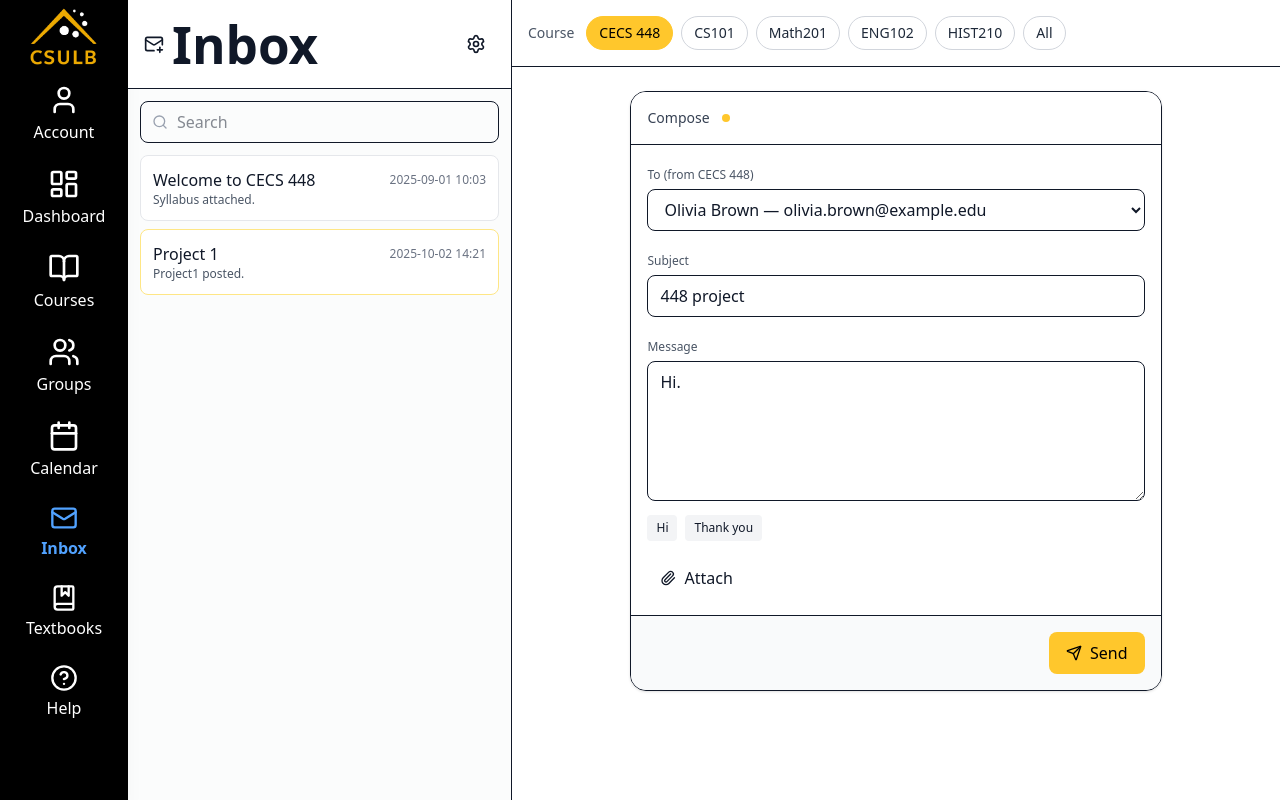
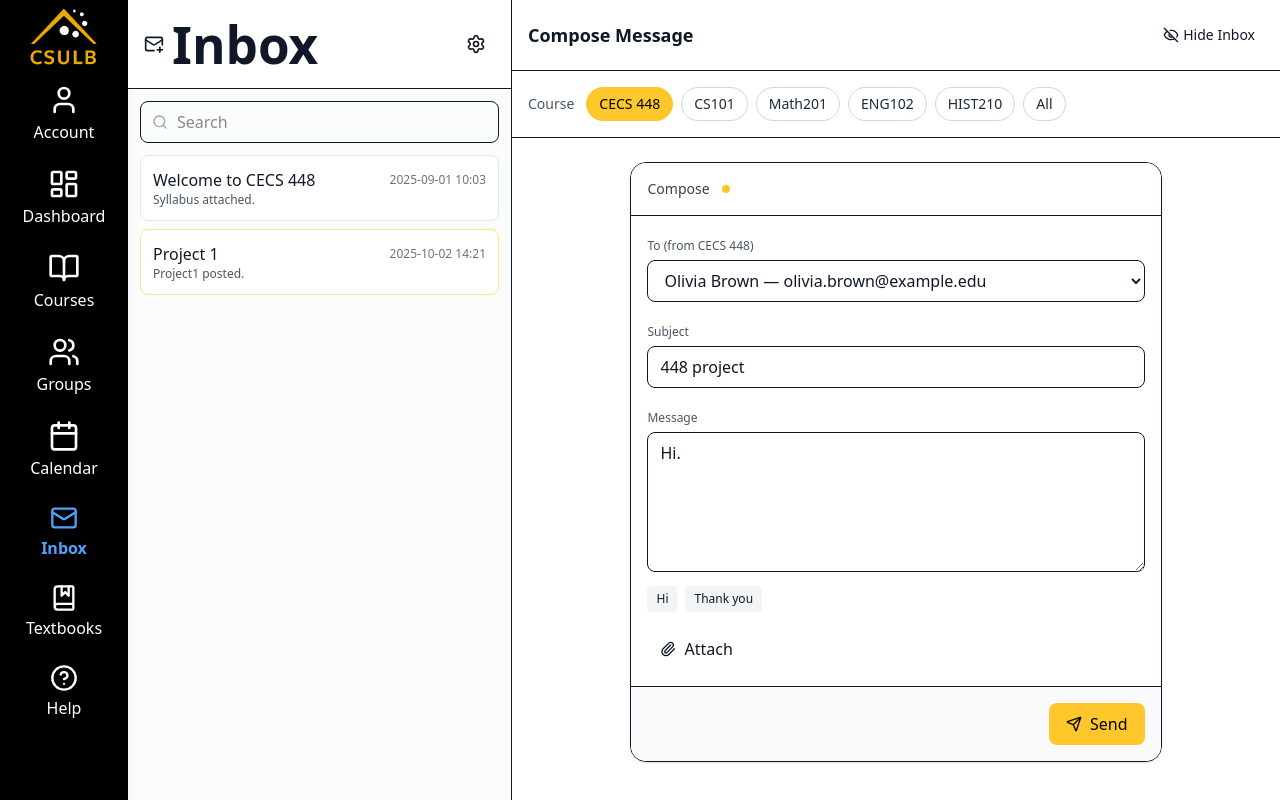
Before and after one commit to lnguyen14123/448-canvas, a React (Vite) app: page /inbox in a window 1280 px wide. Built offline with nearby package versions, Linux system fonts and the light colour scheme.

Commit message:
Inbox changes

```diff
--- a/src/pages/Inbox.jsx
+++ b/src/pages/Inbox.jsx
@@ -1,9 +1,14 @@
 import React, { useMemo, useState, useEffect } from "react";
 import Sidebar from "../components/Sidebar";
-import { MailPlus, Send, Paperclip, Search, Settings, X } from "lucide-react";
+import { MailPlus, Send, Paperclip, Search, Settings, X, Eye, EyeOff, ArrowLeft } from "lucide-react";
 
 export default function Inbox() {
     const [settingsOpen, setSettingsOpen] = useState(false);
+	const [showInbox, setShowInbox] = useState(true);
+	const [showCourses, setShowCourses] = useState(true);
+	const [selectedThread, setSelectedThread] = useState(null);
+
+
 
     // Local data: courses + people
     const COURSES = [
@@ -11,6 +16,7 @@ export default function Inbox() {
             id: "c448",
             name: "CECS 448",
             people: [
+				{ id: "u0", name: "— Course",email:"Send to entire class",role:""},
                 { id: "u1", name: "Olivia Brown", email: "olivia.brown@example.edu", role: "Student" },
                 { id: "u2", name: "Prof. Parker", email: "prof.parker@example.edu", role: "Instructor" },
                 { id: "u3", name: "TA Miller", email: "ta.miller@example.edu", role: "TA" },
@@ -22,6 +28,7 @@ export default function Inbox() {
             id: "c101",
             name: "CS101",
             people: [
+				{ id: "u10", name: "— Course",email:"Send to entire class",role:""},
                 { id: "u11", name: "Liam Martinez", email: "liam.martinez@example.edu", role: "Student" },
                 { id: "u12", name: "Emma Lewis", email: "emma.lewis@example.edu", role: "Student" },
                 { id: "u13", name: "Prof. Johnson", email: "prof.johnson@example.edu", role: "Instructor" },
@@ -31,6 +38,7 @@ export default function Inbox() {
             id: "c201",
             name: "Math201",
             people: [
+				{ id: "u20", name: "— Course",email:"Send to entire class",role:""},
                 { id: "u21", name: "Noah Anderson", email: "noah.anderson@example.edu", role: "Student" },
                 { id: "u22", name: "Ava Thompson", email: "ava.thompson@example.edu", role: "Student" },
                 { id: "u23", name: "Prof. Carter", email: "prof.carter@example.edu", role: "Instructor" },
@@ -40,6 +48,7 @@ export default function Inbox() {
             id: "c102",
             name: "ENG102",
             people: [
+				{ id: "u30", name: "— Course",email:"Send to entire class",role:""},
                 { id: "u31", name: "Mia Harris", email: "mia.harris@example.edu", role: "Student" },
                 { id: "u32", name: "Lucas Clark", email: "lucas.clark@example.edu", role: "Student" },
                 { id: "u33", name: "Prof. Collins", email: "prof.collins@example.edu", role: "Instructor" },
@@ -49,6 +58,7 @@ export default function Inbox() {
             id: "c210",
             name: "HIST210",
             people: [
+				{ id: "u40", name: "— Course",email:"Send to entire class",role:""},
                 { id: "u41", name: "James Walker", email: "james.walker@example.edu", role: "Student" },
                 { id: "u42", name: "Grace Turner", email: "grace.turner@example.edu", role: "Student" },
                 { id: "u43", name: "Prof. Brooks", email: "prof.brooks@example.edu", role: "Instructor" },
@@ -57,11 +67,47 @@ export default function Inbox() {
     ];
 
     const THREADS = [
-        { id: "t1", title: "Welcome to CECS 448", last: "Syllabus attached.", ts: "2025-09-01 10:03", unread: false },
-        { id: "t2", title: "Project 1", last: "Project1 posted.", ts: "2025-10-02 14:21", unread: true },
-    ];
+		{
+			id: "t1",
+			title: "Welcome to CECS 448",
+			last: "Syllabus attached.",
+			ts: "2025-09-01 10:03",
+			unread: false,
+			messages: [
+				{
+					from: "Instructor <prof.jones@example.edu>",
+					to: "You",
+					body: "Welcome to CECS 448! Please review the attached syllabus before next class.",
+				},
+			],
+		},
+		{
+			id: "t2",
+			title: "Project 1",
+			last: "Project1 posted.",
+			ts: "2025-10-02 14:21",
+			unread: true,
+			messages: [
+				{
+					from: "TA <ta.lee@example.edu>",
+					to: "You",
+					body: "Hi everyone, Project 1 has been posted on BeachBoard. Let us know if you have questions.",
+				},
+			],
+		},
+	];
 
     const [selectedCourseId, setSelectedCourseId] = useState(COURSES[0].id);
+
+	const handleThreadClick = (thread) => {
+		setSelectedThread(thread);
+		setShowInbox(false);
+	};
+
+	const handleBackToInbox = () => {
+		setSelectedThread(null);
+		setShowInbox(true);
+	};
 
     return (
         <div className="min-h-screen flex bg-white text-gray-900">
@@ -69,12 +115,14 @@ export default function Inbox() {
 
             <div className="flex-1 grid grid-cols-12">
                 {/* Left: mailbox */}
+				{showInbox && !selectedThread && (
                 <div className="col-span-4 border-r bg-gray-50/60 min-h-screen flex flex-col">
                     <div className="flex items-center justify-between p-4 border-b bg-white sticky top-0 z-10">
                         <div className="flex items-center gap-2">
                             <MailPlus className="w-5 h-5" />
                             <h1 className="font-semibold">Inbox</h1>
                         </div>
+
                         <button
                             className="p-2 rounded-lg hover:bg-gray-100"
                             onClick={() => setSettingsOpen(true)}
@@ -83,17 +131,41 @@ export default function Inbox() {
                             <Settings className="w-5 h-5" />
                         </button>
                     </div>
-                    <Mailbox threads={THREADS} />
+                    <Mailbox threads={THREADS} onSelectThread={handleThreadClick} />
                 </div>
+				)}
+				<div className={`min-h-screen flex flex-col ${showInbox ? "col-span-8" : "col-span-12"}`}>
+					<div className="flex items-center justify-between p-4 border-b bg-white">
+						<h1 className="font-semibold text-lg">{selectedThread ? "Message Thread" : "Compose Message"}</h1>
+
+						{/* Toggle buttons */}
+						<div className="flex items-center gap-2">
+							<button
+								className="p-2 rounded-lg hover:bg-gray-100 flex items-center gap-1 text-sm"
+								onClick={() => setShowInbox((v) => !v)}
+							>
+								{showInbox ? <EyeOff className="w-4 h-4" /> : <Eye className="w-4 h-4" />}
+								<span>{showInbox ? "Hide Inbox" : "Show Inbox"}</span>
+							</button>
+						</div>
+				</div>
+				{selectedThread ? (
+					<ThreadDetail thread={selectedThread} onBack={handleBackToInbox} />
+				) : (
+					<>
+
 
                 {/* Right: course buttons + composer */}
-                <div className="col-span-8 min-h-screen flex flex-col">
+				{showCourses && (
                     <CourseHeader
                         courses={COURSES}
                         selectedCourseId={selectedCourseId}
                         onChange={setSelectedCourseId}
                     />
+				)}
                     <Composer courses={COURSES} selectedCourseId={selectedCourseId} />
+					</>
+					)}
                 </div>
             </div>
 
@@ -102,7 +174,7 @@ export default function Inbox() {
     );
 }
 
-function Mailbox({ threads }) {
+function Mailbox({ threads, onSelectThread }) {
     const [q, setQ] = useState("");
     const items = useMemo(() => {
         if (!q) return threads;
@@ -129,6 +201,7 @@ function Mailbox({ threads }) {
                         <div
                             className={`border rounded-lg p-3 mb-2 bg-white hover:bg-gray-50 transition ${t.unread ? "border-amber-200" : "border-gray-200"
                                 }`}
+								onClick={() => onSelectThread(t)}
                         >
                             <div className="flex items-center justify-between">
                                 <div className="font-medium truncate mr-2">{t.title}</div>
@@ -179,6 +252,34 @@ function CourseHeader({ courses, selectedCourseId, onChange }) {
             </div>
         </div>
     );
+}
+
+function ThreadDetail({ thread, onBack }) {
+	return (
+		<div className="flex-1 p-6">
+			<button
+				onClick={onBack}
+				className="inline-flex items-center gap-2 text-sm text-gray-700 hover:text-black mb-4"
+			>
+				<ArrowLeft className="w-4 h-4" /> Back to Inbox
+			</button>
+
+			<div className="border rounded-2xl shadow-sm bg-white p-6">
+				<h2 className="text-xl font-semibold mb-2">{thread.title}</h2>
+				<div className="text-sm text-gray-500 mb-4">{thread.ts}</div>
+
+				{thread.messages.map((msg, i) => (
+					<div key={i} className="mb-6">
+						<div className="text-sm font-medium text-gray-800">
+							From: {msg.from}
+						</div>
+						<div className="text-sm text-gray-700">To: {msg.to}</div>
+						<p className="mt-3 text-gray-900 whitespace-pre-line">{msg.body}</p>
+					</div>
+				))}
+			</div>
+		</div>
+	);
 }
 
 function Composer({ courses, selectedCourseId }) {
```
